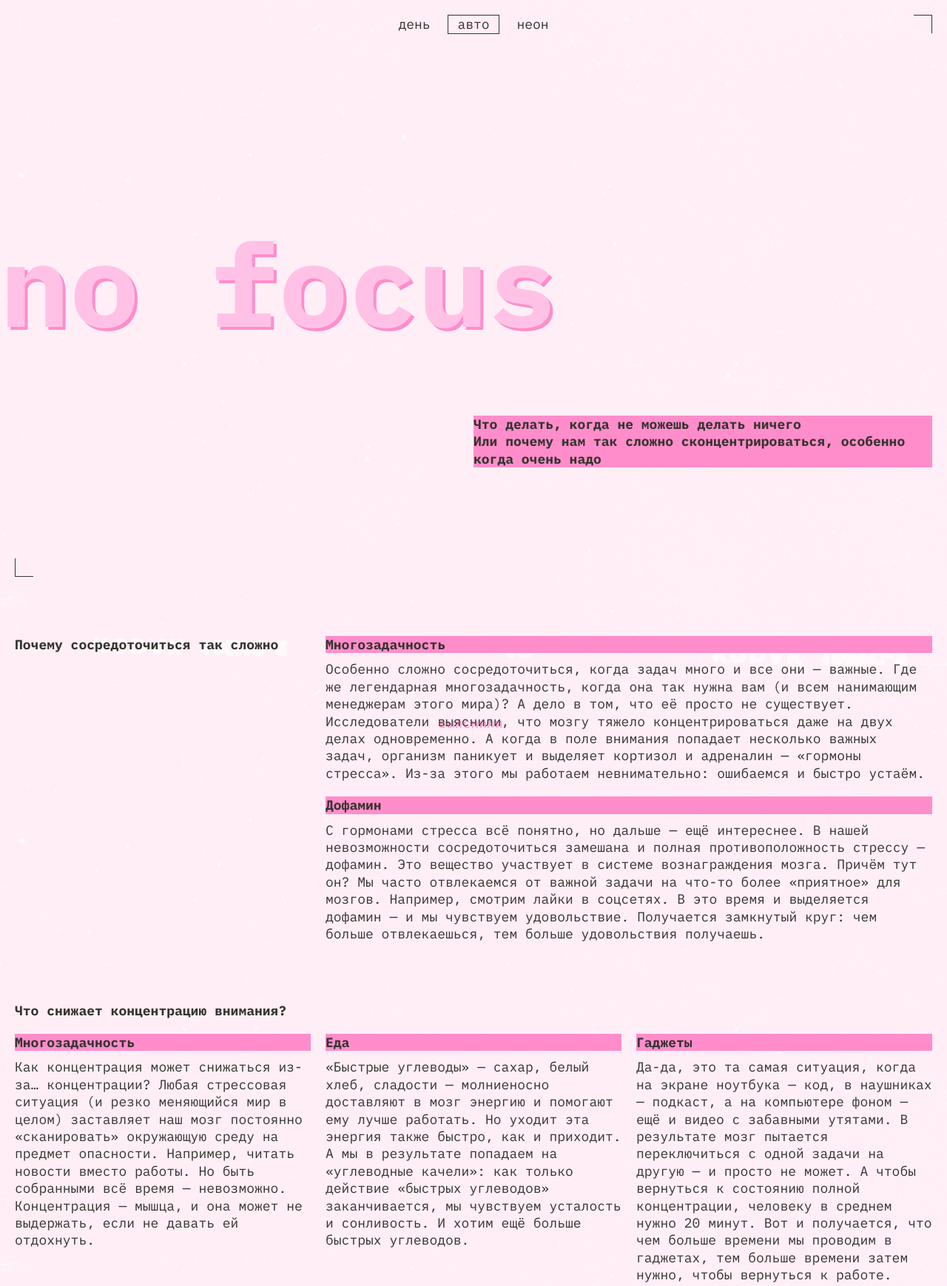
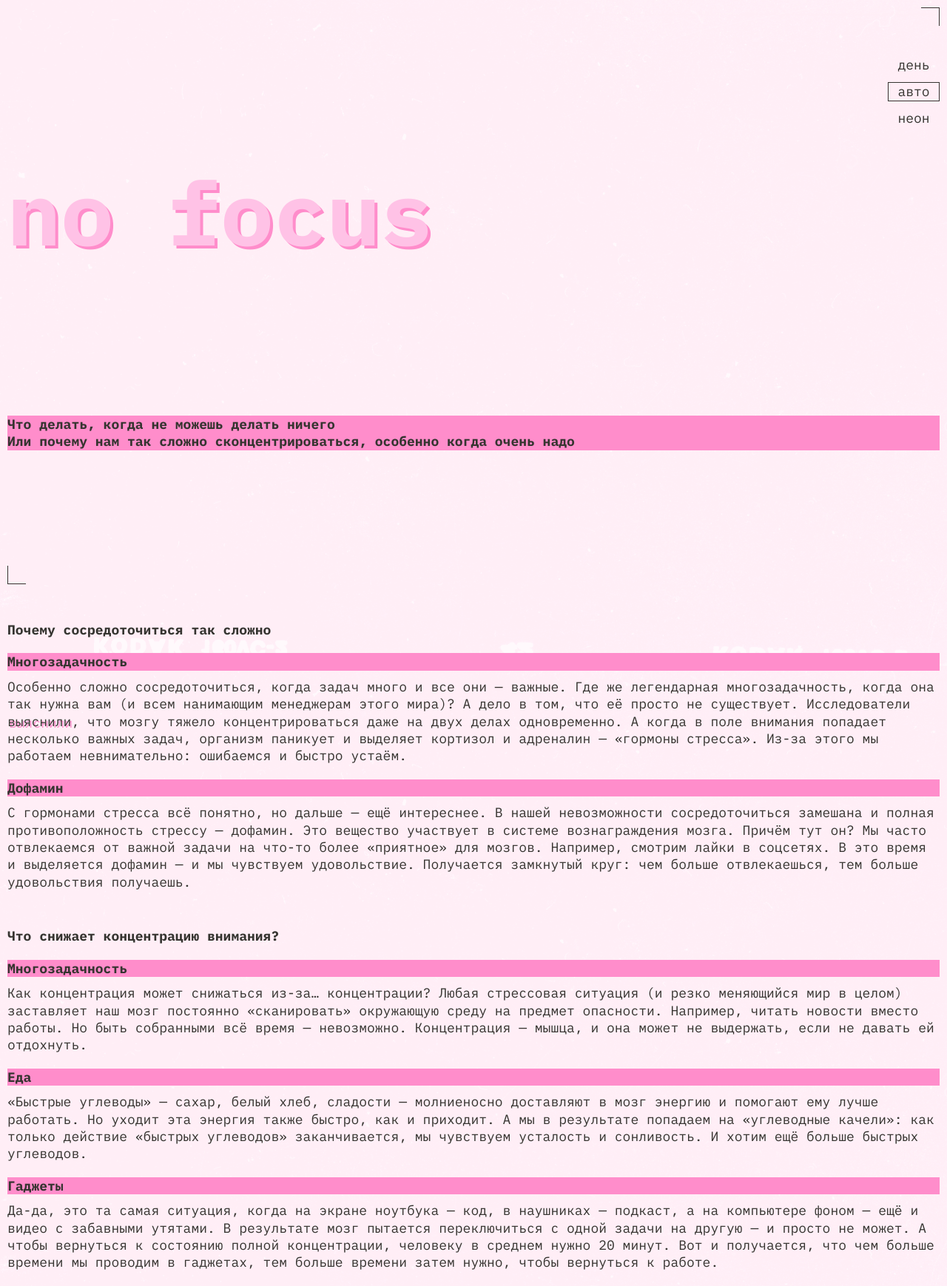
Before and after one commit to z1kara/slozhno-sosredotochitsya, a plain HTML site: page index.html in a window 1280 px wide. Shown: the top 1739 px of the page at 74% size. Drawn offline with Linux system fonts and the light colour scheme.

Commit message:
mobile first))))))))))))))))))))))))

```diff
--- a/styles/style.css
+++ b/styles/style.css
@@ -10,18 +10,19 @@
 
 .header {
   display: grid;
-  grid-template-rows: 299px auto 299px;
+  grid-template-rows: 228px auto 228px;
   align-items: baseline;
+  min-height: 668px;
   height: 100vh;
-  padding: 20px 0px;
+  padding: 10px 0px;
   position: relative;
 }
 
 .decorated-zone::before {
   content: "";
   position: absolute;
-  bottom: 20px;
-  left: 20px;
+  bottom: 10px;
+  left: 10px;
   width: 25px;
   height: 25px;
   border-bottom: 1px solid var(--button-color);
@@ -31,8 +32,8 @@
 .decorated-zone::after {
   content: "";
   position: absolute;
-  top: 20px;
-  right: 20px;
+  top: 10px;
+  right: 10px;
   width: 25px;
   height: 25px;
   border-top: 1px solid var(--button-color);
@@ -41,8 +42,8 @@
 
 .rec {
   position: absolute;
-  top: 20px;
-  right: 28px;
+  right: 18px;
+  top: 10px;
   color: var(--button-color);
   font-size: 18px;
   line-height: 25px;
@@ -62,21 +63,25 @@
 }
 
 .title {
-  margin-bottom: 114px;
+  margin-bottom: 55px;
   color: var(--title-color);
-  font-size: clamp(7.5rem, 0.5625rem + 14.4531vw, 9.8125rem);
+  font-size: clamp(7.25rem, 7.0115rem + 1.0178vw, 7.5rem);
   line-height: 82.5%;
   text-shadow: 4px 4px 0px var(--accent-color);
+  padding: 0px 10px;
 }
 
 .header__theme-menu {
-  padding: 0px 20px;
+  padding: 0px 10px;
+  padding-top: 65px;
 }
 
 .header__theme-menu-list {
   display: flex;
   justify-content: center;
   gap: 10px;
+  flex-direction: column;
+    align-items: flex-end;
 }
 
 .header__theme-menu-button {
@@ -116,9 +121,9 @@
 }
 
 .title-decor-position {
-  max-width: 50%;
-  margin: 0px 20px;
-  margin-inline-start: 50%;
+  max-width: 100%;
+  margin: 0px 10px;
+  margin-inline-start: 10px;
 }
 
 section {
@@ -126,12 +131,16 @@ section {
   grid-template-columns: repeat(3, 1fr);
   grid-template-rows: repeat(1, auto);
   gap: 20px;
-  margin-top: 80px;
-  padding: 0px 20px;
+  margin-top: 50px;
+  padding: 0px 10px;
 }
 
 section:first-of-type {
-  margin-top: 60px;
+  margin-top: 40px;
+}
+
+section:last-of-type {
+  gap: 10px;
 }
 
 h2 {
@@ -154,12 +163,11 @@ h2 {
 }
 
 .block_first-column {
-  grid-column: 1;
-  grid-row: 1/2;
+  grid-column: span 3;
 }
 
 .block_second-and-third-column {
-  grid-column: 2/4;
+  grid-column: span 3;
 }
 
 .block_full-width {
@@ -174,15 +182,15 @@ h2 {
 }
 
 .mini-block_first-column {
-  grid-row: 2/3;
+  grid-column: span 3;
 }
 
 .mini-block_second-column {
-  grid-row: 2/3;
+  grid-column: span 3;
 }
 
 .mini-block_third-column {
-  grid-row: 2/3;
+  grid-column: span 3;
 }
 
 .title-decor-thin {
@@ -200,36 +208,36 @@ h2 {
 } */
 
 .sunset {
-  grid-column: span 2;
+  grid-column: span 3;
   width: 100%;
-  height: 260px;
+  height: 142px;
   object-fit: cover;
 }
 
 .ice-cream {
-  grid-column: 3;
-  grid-row: span 2;
+  grid-column: span 3;
   width: 100%;
-  height: 595px;
+  height: 355px;
   object-fit: cover;
 }
 
 .tape {
-  grid-row: span 2;
+  grid-column: span 3;
   width: 100%;
-  height: 768px;
+  height: 237px;
   object-fit: cover;
 }
 
 .books {
+  grid-column: span 3;
   width: 100%;
-  height: 315px;
+  height: 355px;
 }
 
 .street {
-  grid-column: span 2;
+  grid-column: span 3;
   width: 100%;
-  height: 428px;
+  height: 237px;
 }
 
 .footer {
@@ -238,11 +246,11 @@ h2 {
   justify-content: center;
   align-items: center;
   height: 100vh;
-  margin-top: 60px;
+  margin-top: 40px;
 }
 
 .footer__title {
   color: var(--title-color);
-  font-size: clamp(7.5rem, 0.5625rem + 14.4531vw, 9.8125rem);
+  font-size: clamp(7.25rem, 7.0115rem + 1.0178vw, 7.5rem);
   text-shadow: 2px 2px 0px var(--accent-color);
 }
```
Also changed, not shown: styles/variables.css (+249 -1 lines).
